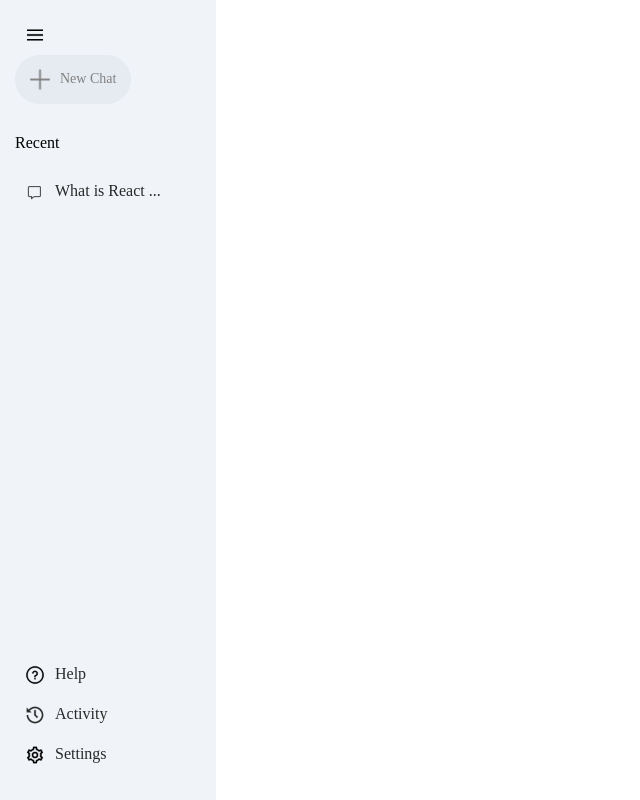
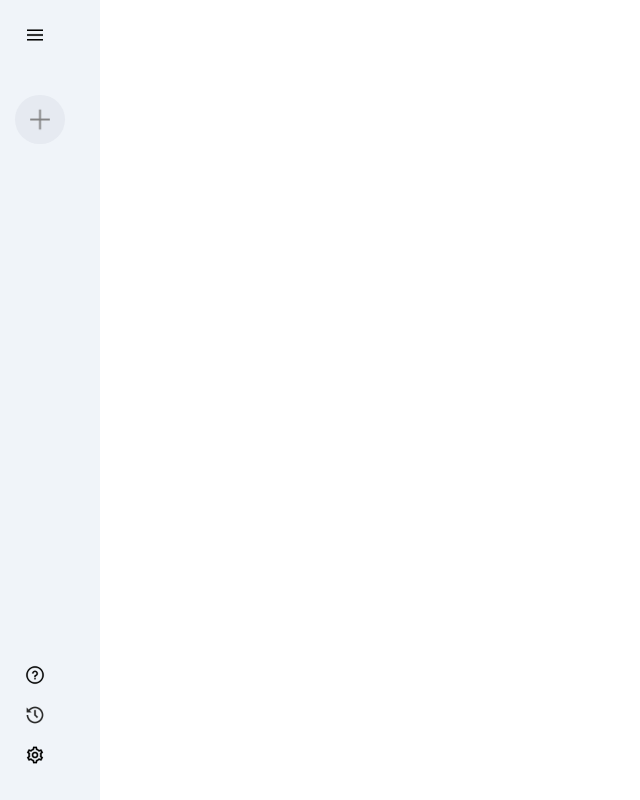
Before and after one commit to CameronWarburton/Gemini-Clone, a React (Vite) app: page / in a window 1280 px wide. Shown: the whole page, without its empty margins (0-640 px from the left). Built offline with nearby package versions, Linux system fonts and the light colour scheme.

Commit message:
Sidebar UI Complete

```diff
--- a/src/components/Sidebar/Sidebar.css
+++ b/src/components/Sidebar/Sidebar.css
@@ -18,7 +18,7 @@
 }
 
 .sidebar .new__chat {
-    margin-top: 10px;
+    margin-top: 50px;
     display: inline-flex;
     align-items: center;
     gap: 10px;
@@ -59,3 +59,8 @@
     display: flex;
     flex-direction: column;
 }
+
+.sidebar .bottom-item {
+    padding-right: 10px;
+    cursor: pointer;
+}
--- a/src/components/Sidebar/Sidebar.jsx
+++ b/src/components/Sidebar/Sidebar.jsx
@@ -1,42 +1,49 @@
-import React from 'react'
-import './Sidebar.css'
-import { assets } from '../../assets/assets'
+import React, { useState } from "react";
+import "./Sidebar.css";
+import { assets } from "../../assets/assets";
 
 const Sidebar = () => {
+  const [extended, setExtended] = useState(false);
+
   return (
-    <div className='sidebar'>
+    <div className="sidebar">
       <div className="top">
-           <img className='menu' src={assets.menu_icon} alt="" />
+        <img
+          onClick={() => setExtended((prev) => !prev)}
+          className="menu"
+          src={assets.menu_icon}
+          alt=""
+        />
         <div className="new__chat">
           <img src={assets.plus_icon} alt="" />
-            <p>New Chat</p>
+          {extended ? <p>New Chat</p> : null}
         </div>
+        {extended ? (
           <div className="recent">
-            <p className="recent__title">
-                Recent
-            </p>
+            <p className="recent__title">Recent</p>
             <div className="recent__entry">
               <img src={assets.message_icon} alt="" />
               <p>What is React ...</p>
             </div>
           </div>
+        ) : null}
       </div>
       <div className="bottom">
         <div className="bottom__item recent__entry">
           <img src={assets.question_icon} alt="" />
-                <p>Help</p>
+          {extended ? <p>Help</p> : null}
         </div>
         <div className="bottom__item recent__entry">
           <img src={assets.history_icon} alt="" />
-                <p>Activity</p>
+          {extended ? <p>Activity</p> : null}
         </div>
         <div className="bottom__item recent__entry">
           <img src={assets.setting_icon} alt="" />
-                <p>Settings</p>
+          {extended ? <p>Settings</p> : null}
         </div>
       </div>
     </div>
-  )
-}
+  );
+};
 
-export default Sidebar
+export default Sidebar;
--- a/src/index.css
+++ b/src/index.css
@@ -1,7 +1,10 @@
+@import url('https://fonts.googleapis.com/css2?family=Outfit:wght@100..900&display=swap');
+
 * {
   padding: 0;
   margin: 0;
   box-sizing: border-box;
+  font-family: Outfit;
 }
 
 #root {
```
Lines whose indentation alone changed are shown as unchanged.
